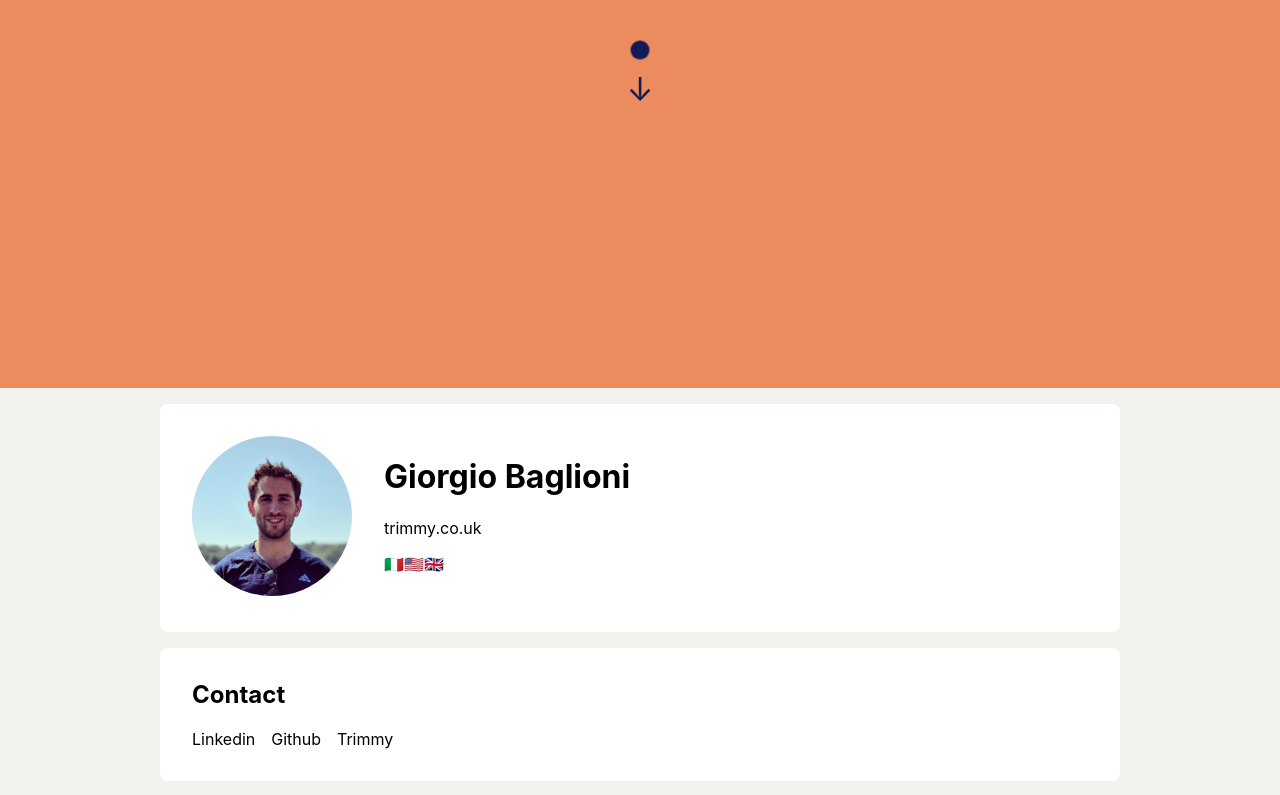
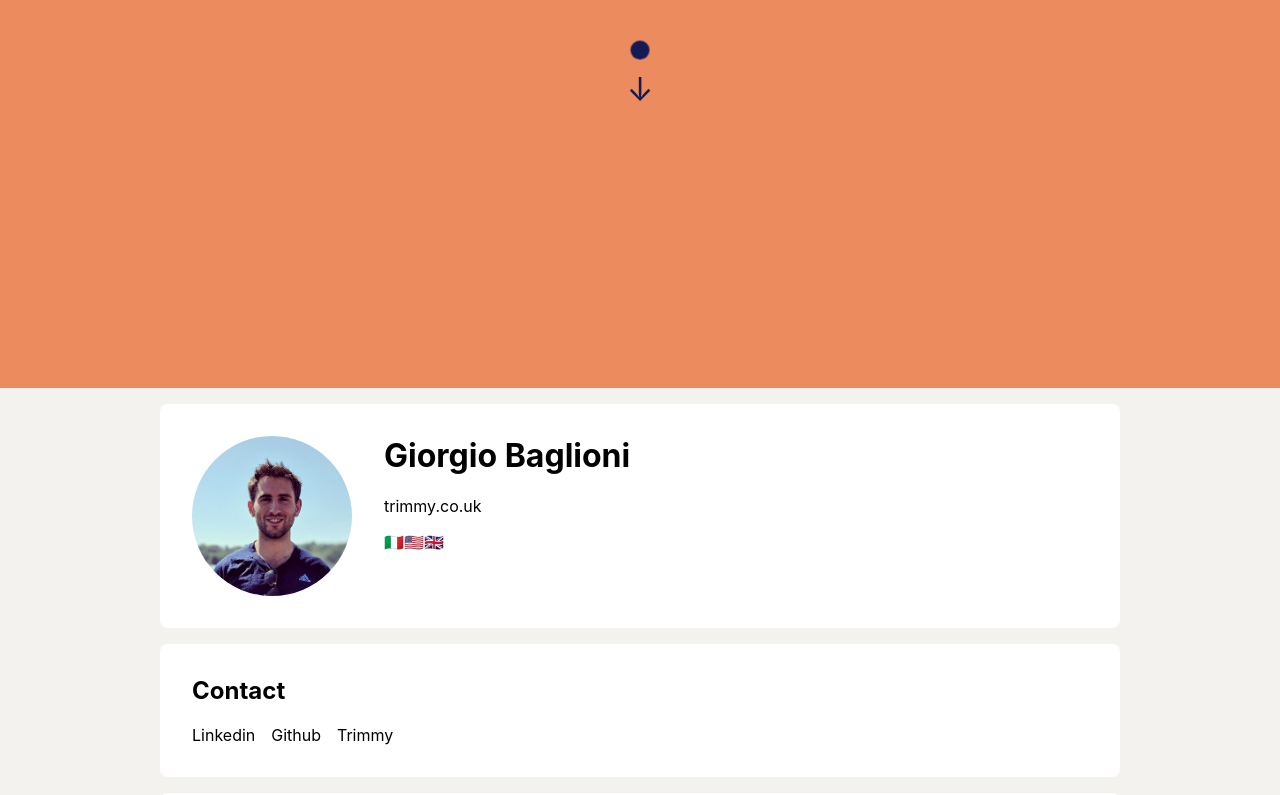
Before and after one commit to gbaglioni93/personalWebsite, a React (Create React App) app: page / in a window 1280 px wide. Shown: the part 412-1207 px from the top of the page. Built offline with nearby package versions, Linux system fonts and the light colour scheme.

Commit message:
Updated CSS and fixed broken links

```diff
--- a/package.json
+++ b/package.json
@@ -1,5 +1,5 @@
 {
-  "homepage": "http://gbaglioni93.github.io/personalWebiste",
+  "homepage": "https://gbaglioni.com",
   "name": "personal-page",
   "version": "0.1.0",
   "private": true,
--- a/src/App.css
+++ b/src/App.css
@@ -35,6 +35,8 @@ html {
 }
 .profile-img-container {
   width: 10rem;
+  display: flex;
+  flex-direction: column;
 }
 
 .section {
@@ -56,6 +58,10 @@ html {
 .header-content {
   margin-left: 2rem;
   flex-direction: column;
+}
+
+.header-content h1 {
+  margin-top: 0;
 }
 
 #down-arrow {
--- a/src/App.js
+++ b/src/App.js
@@ -13,7 +13,7 @@ function getSplashScreen() {
   return (
     <div className="splash-screen">
       <h1 id="splash-name">{aboutMe.name.toUpperCase()}</h1>
-      <div class="blob"></div>
+      <div className="blob"></div>
       <span id="down-arrow">&#8595;</span>
     </div>
   );
@@ -101,7 +101,7 @@ function getFooter() {
       <a
         target="_blank"
         rel="noopener noreferrer"
-        href="https://github.com/gbaglioni93/personalPage"
+        href="https://github.com/gbaglioni93/personalWebsite"
         id="github-project-link"
       >
         Check it out here
--- a/src/res/content.js
+++ b/src/res/content.js
@@ -68,5 +68,5 @@ export const interests = [
 export const contactOptions = [
   { url: "linkedin.com/in/gbaglioni93", name: "Linkedin" },
   { url: "github.com/gbaglioni93", name: "Github" },
-  { ur: "trimmy.co.uk/help", name: "Trimmy" },
+  { url: "trimmy.co.uk/help", name: "Trimmy" },
 ];
```
Also changed, not shown: 6 other files (tests, documents, lock files or other folders).
